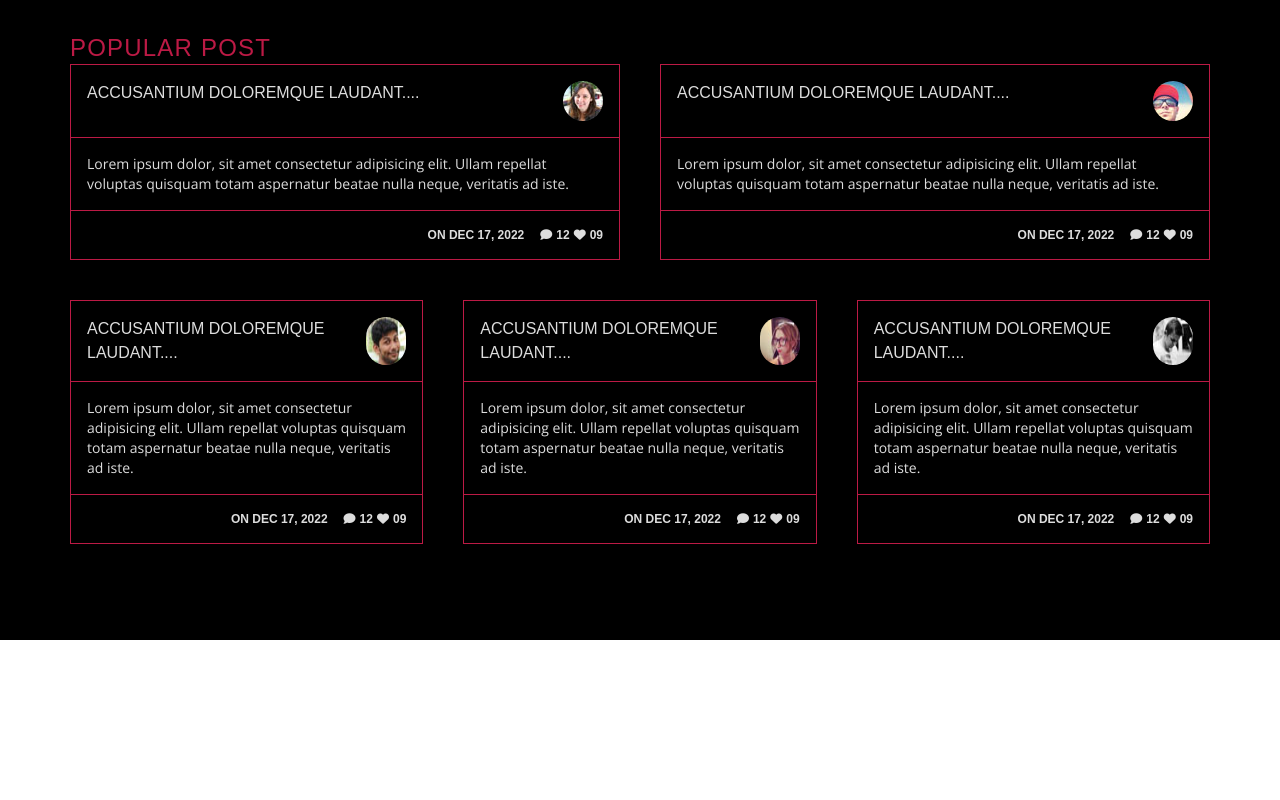
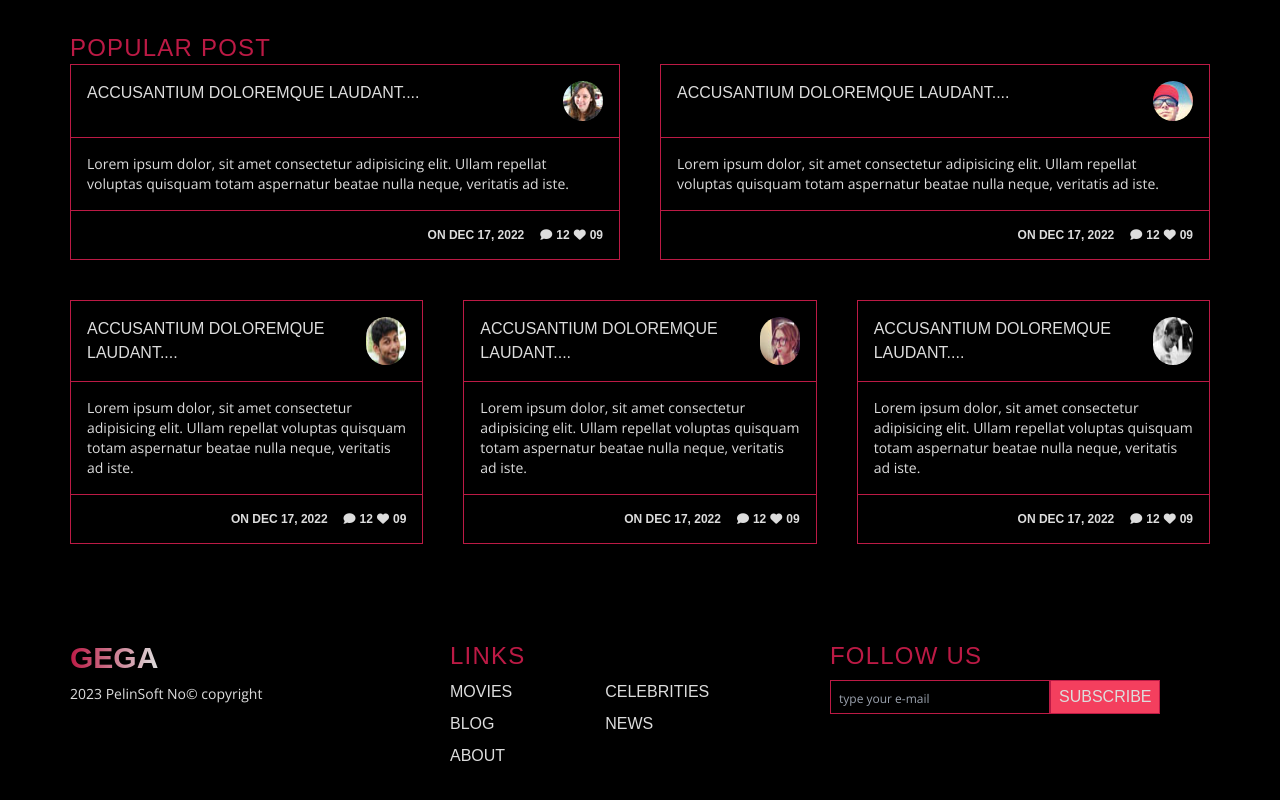
Before and after one commit to C0sm10/Proje001, a website: page pub/index.html in a window 1280 px wide. Shown: the part 1919-2719 px from the top of the page. Before the commit the page ends 2559 px from the top, so only its background shows below. Drawn offline with nearby package versions, Linux system fonts and the light colour scheme; a web font is replaced by a local one.

Commit message:
footer section

```diff
--- a/pub/index.html
+++ b/pub/index.html
@@ -450,5 +450,37 @@
 
   </div>
 </section>
+
+<!--Footer Section-->
+<footer class="bg-black text-gega-grey">
+  <!--Container-->
+  <div class="container flex  flex-col md:flex-row px-10 lg:px-0 pb-8">
+    <!--Left-->
+    <div class="basis-1/3">
+      <!--Logo-->
+      <a href="#" class="text-2xl lg:text-3xl font-bold text-transparent bg-gradient-to-r bg-clip-text from-gega-red to-gega-grey">GEGA</a>
+       <p class="text-sm mt-2">2023 PelinSoft No&copy; copyright</p>
+    </div>
+    <!--Middle-->
+    <div class="basis-1/3">
+      <h2 class="mb-2 text-gega-red">links</h2>
+      <div class="grid grid-cols-5 gap-2">
+        <a href="#" class="col-span-2 hover:text-gega-melon duration-500">movies</a>
+        <a href="#" class="col-span-2 hover:text-gega-melon duration-500">Celebrities</a>
+        <a href="#" class="col-span-2 hover:text-gega-melon duration-500">blog</a>
+        <a href="#" class="col-span-2 hover:text-gega-melon duration-500">news</a>
+        <a href="#" class="col-span-2 hover:text-gega-melon duration-500">about</a>
+      </div>
+    </div>
+    <!--Right-->
+    <div class="basis-1/3">
+      <h2 class="mb-2 text-gega-red">follow us</h2>
+      <form action="" class="flex">
+        <input class="py-1 px-2 bg-transparent border border-gega-red placeholder:text-xs outline-none" placeholder="type your e-mail" type="text">
+        <button class="py-1 px-2 bg-transparent border border-gega-red bg-rose-500 font-gemunu uppercase"  type="submit">subscribe</button>
+      </input></form>
+    </div>
+  </div>
+</footer>
 </body<>
 </html>
```
Also changed, not shown: pub/css/styles.css.
